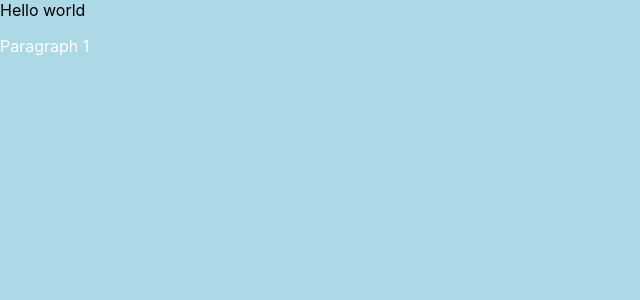
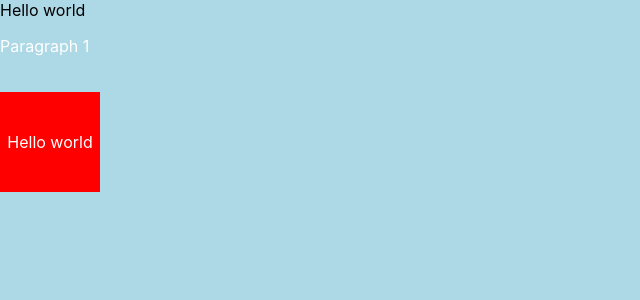
Before and after one commit to akeek/css-app, a React (Create React App) app: page / in a window 1280 px wide. Shown: the top 300 px of the page, without its empty margins (0-640 px from the left). Built offline with nearby package versions, Linux system fonts and the light colour scheme.

Commit message:
adding stuff

```diff
--- /dev/null
+++ b/src/App.module.css
@@ -0,0 +1,9 @@
+.container {
+    display: flex;
+    justify-content: center;
+    align-items: center;
+    height: 100px;
+    width: 100px;
+    background: red;
+    color: white;
+  }
--- /dev/null
+++ b/src/TestingCSS.js
@@ -0,0 +1,8 @@
+import React from 'react';
+import styles from './App.module.css';
+
+function App1() {
+  return <div className={styles.container}>Hello world</div>;
+}
+
+export default App1;
--- a/src/index.js
+++ b/src/index.js
@@ -2,12 +2,16 @@ import React from 'react';
 import ReactDOM from 'react-dom/client';
 import './index.css';
 import App from './App';
+import App1 from './TestingCSS';
 import reportWebVitals from './reportWebVitals';
 
 const root = ReactDOM.createRoot(document.getElementById('root'));
 root.render(
   <React.StrictMode>
     <App />
+    <br></br>
+    <App1 />
+
   </React.StrictMode>
 );
 
```
